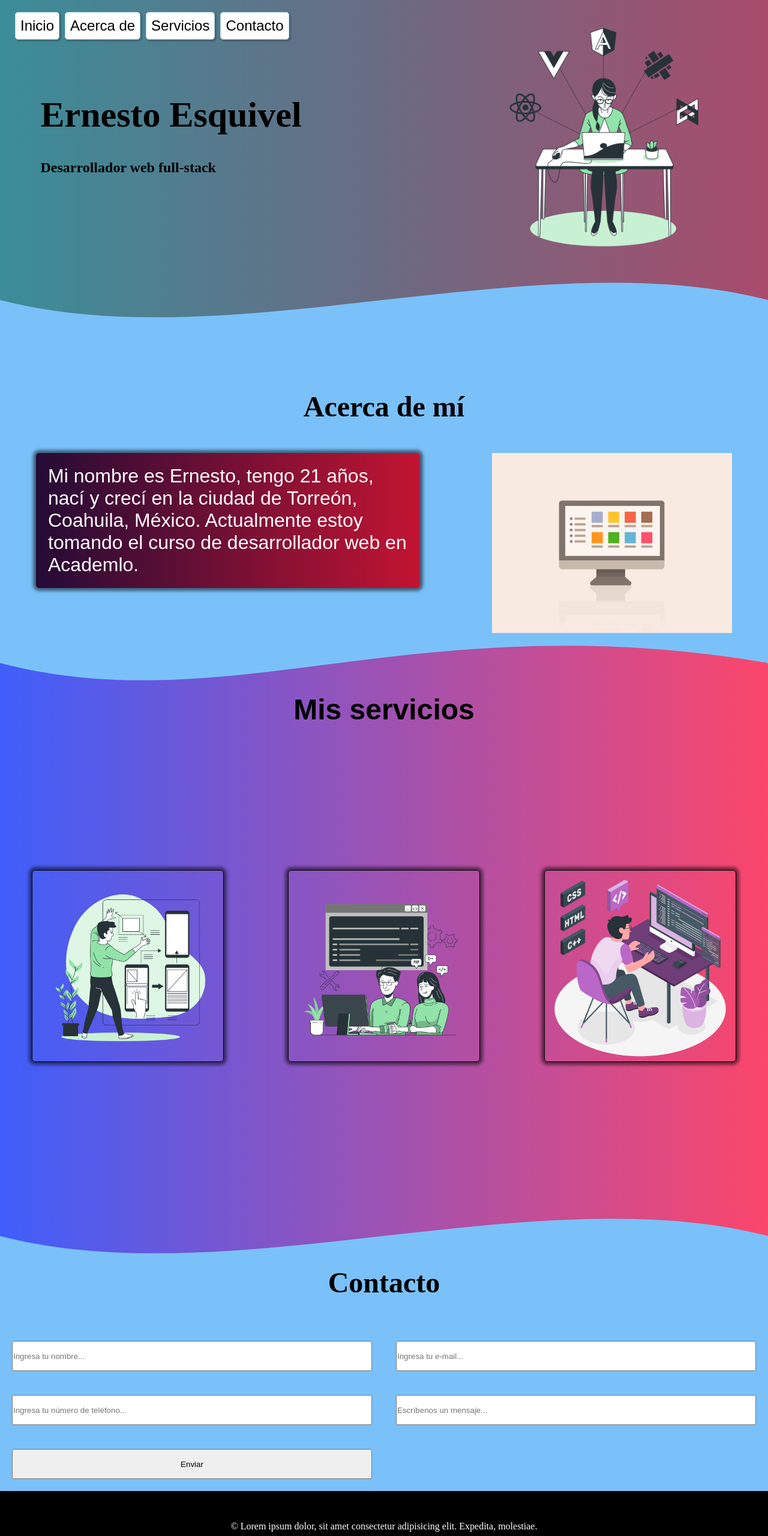
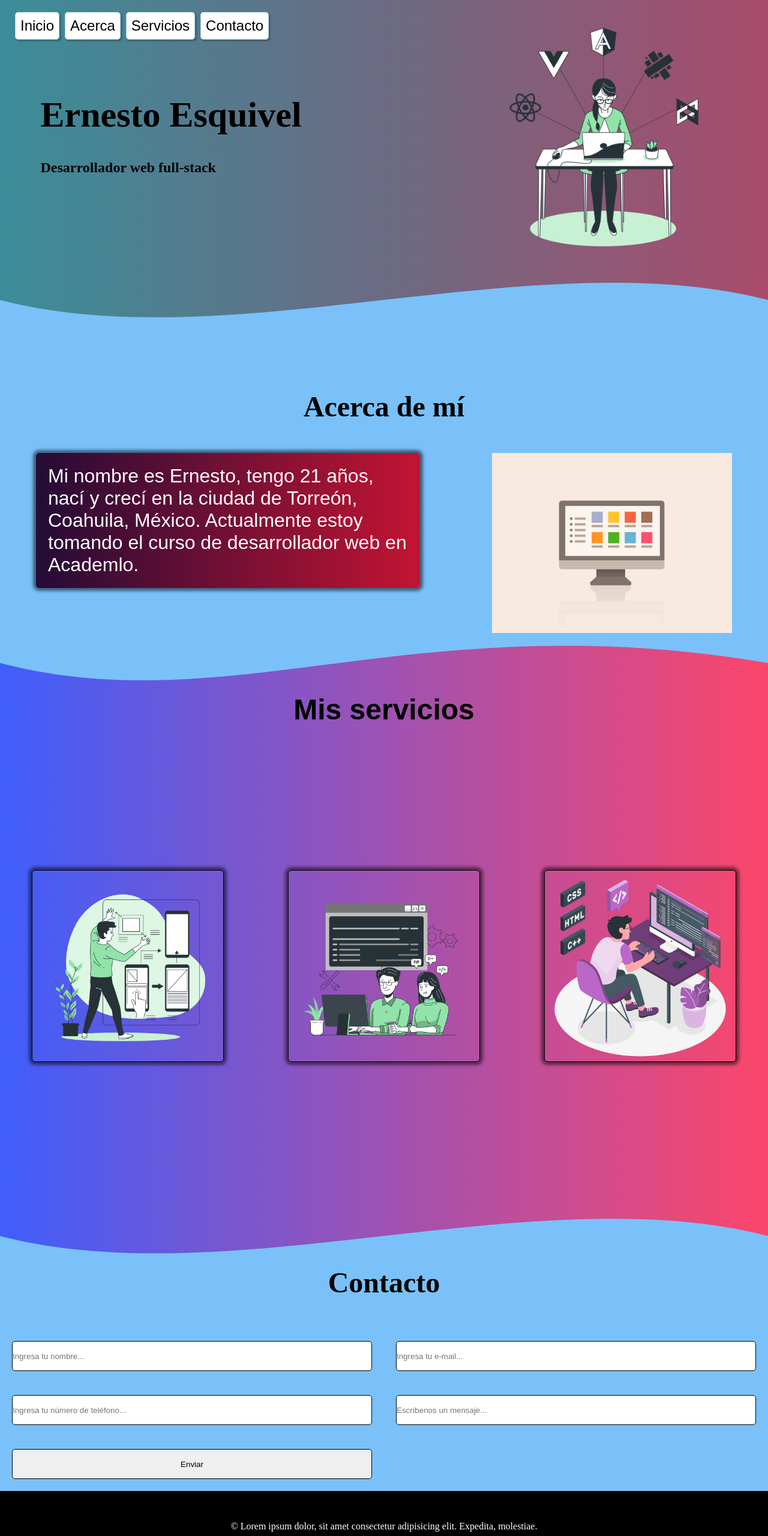
Before and after one commit to neto-es/portafolio, a plain HTML site: page index.html in a window 1280 px wide. Shown: the whole page at 60% size. Drawn offline with Linux system fonts and the light colour scheme.

Commit message:
comentario

```diff
--- a/css/styles.css
+++ b/css/styles.css
@@ -230,6 +230,8 @@ input {
     width: calc(50% - 40px);
     height: 50px;
     margin: 20px;
+    border: solid 1px;
+    border-radius: 5px;
 }
 
 /* Footer */
--- a/index.html
+++ b/index.html
@@ -11,7 +11,7 @@
     <header id="home">
         <nav class="nav-bar">
             <a href="#home">Inicio</a>
-            <a href="#about">Acerca de</a>
+            <a href="#about">Acerca</a>
             <a href="#services">Servicios</a>
             <a href="#contact">Contacto</a>
         </nav>
```
